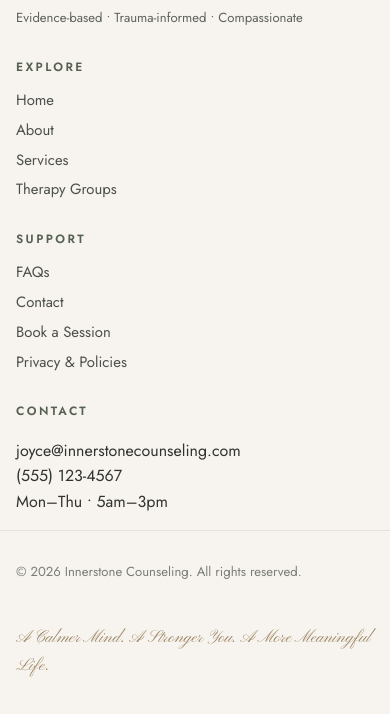
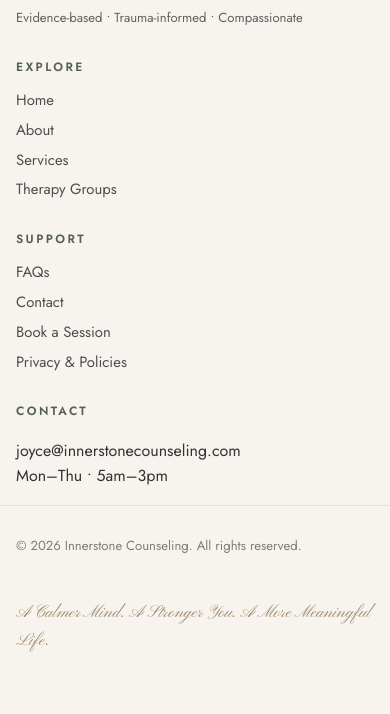
Before and after one commit to KarmanPrime/innerstone, a website: page index.html in a window 390 px wide. Shown: the part 8134-8848 px from the top of the page. After the commit the page ends 8823 px from the top, so only its background shows below. Drawn offline with nearby package versions, Linux system fonts and the light colour scheme; a script that the page names is missing.

Commit message:
Remove phone number from footer contact section

```diff
--- a/index.html
+++ b/index.html
@@ -359,7 +359,7 @@
       </div>
       <div>
         <h5>Contact</h5>
-        <p>joyce@innerstonecounseling.com<br>(555) 123-4567<br>Mon–Thu • 5am–3pm</p>
+        <p>joyce@innerstonecounseling.com<br>Mon–Thu • 5am–3pm</p>
       </div>
     </div>
     <div class="container footer-bottom">
```
